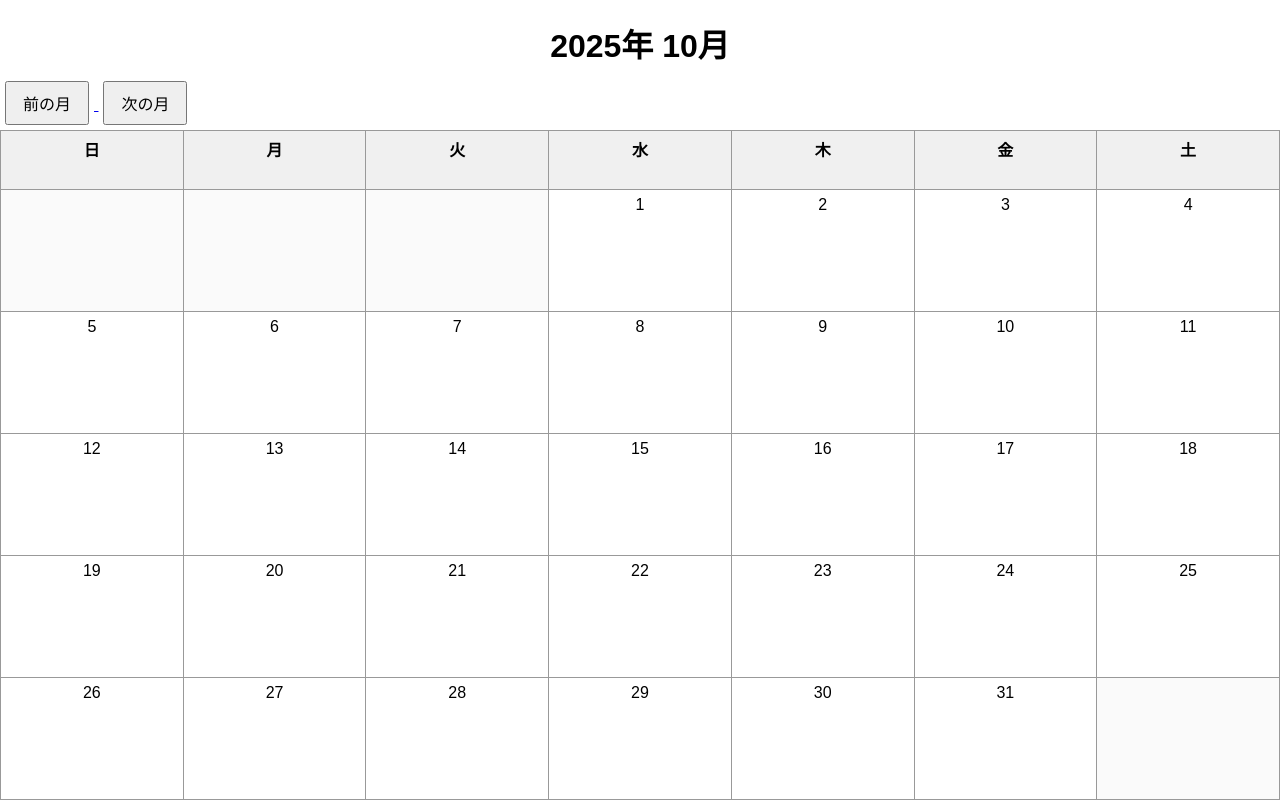
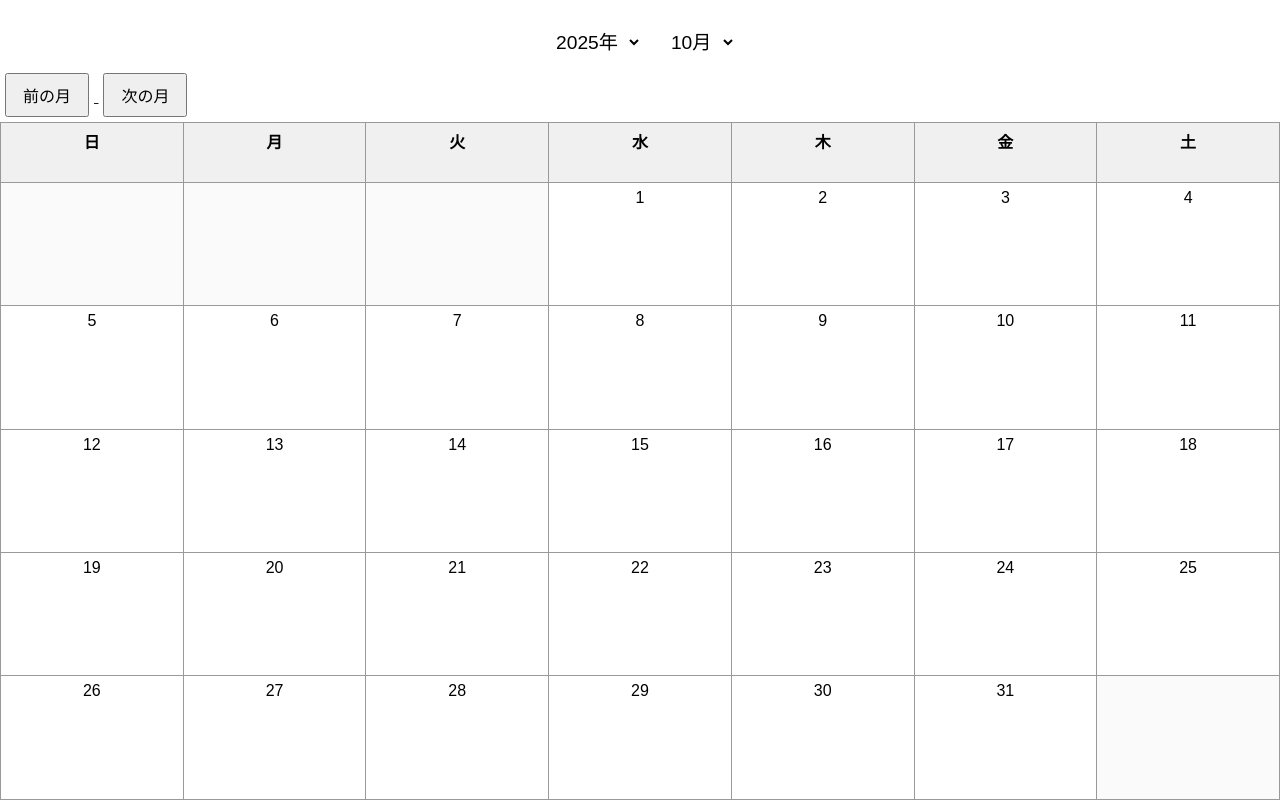
Before and after one commit to Muu3389/calender_app, a Flask app: page / in a window 1280 px wide. Run offline with Flask 3, Linux system fonts and the light colour scheme.

Commit message:
feat: 年月にプルダウンを追加

```diff
--- a/static/styles.css
+++ b/static/styles.css
@@ -73,3 +73,42 @@ button {
         padding: 6px 12px;
     }
 }
+
+.jump-form {
+    text-align: center;
+    margin: 0;
+}
+
+.jump-form select,
+.jump-form button {
+    font-size: 1rem;
+    margin: 0 4px;
+    padding: 4px 8px;
+}
+
+/* .jump-form select {
+    border: 1px solid #ccc;
+    border-radius: 4px;
+    background-color: #fafafa;
+} */
+
+.jump-form select {
+    border: none;
+    background-color: transparent;
+    font-size: 1.2rem;
+    cursor: pointer;
+}
+.jump-form select:focus {
+    outline: none;
+}
+
+.jump-form button {
+    background-color: #eee;
+    border: 1px solid #aaa;
+    border-radius: 4px;
+    cursor: pointer;
+}
+
+.jump-form button:hover {
+    background-color: #ddd;
+}
--- a/templates/index.html
+++ b/templates/index.html
@@ -9,7 +9,21 @@
 </head>
 
 <body>
-    <h1>{{ year }}年 {{ month }}月</h1>
+
+<h1>
+    <form method="get" class="jump-form">
+        <select name="year" id="year-select" onchange="this.form.submit()">
+            {% for y in range(year-5, year+6) %}
+                <option value="{{ y }}" {% if y == year %}selected{% endif %}>{{ y }}年</option>
+            {% endfor %}
+        </select>
+        <select name="month" id="month-select" onchange="this.form.submit()">
+            {% for m in range(1, 13) %}
+                <option value="{{ m }}" {% if m == month %}selected{% endif %}>{{ m }}月</option>
+            {% endfor %}
+        </select>
+    </form>
+</h1>
 
     <div>
         <a href="/?year={{ year if month > 1 else year-1 }}&month={{ month-1 if month > 1 else 12 }}">
```
